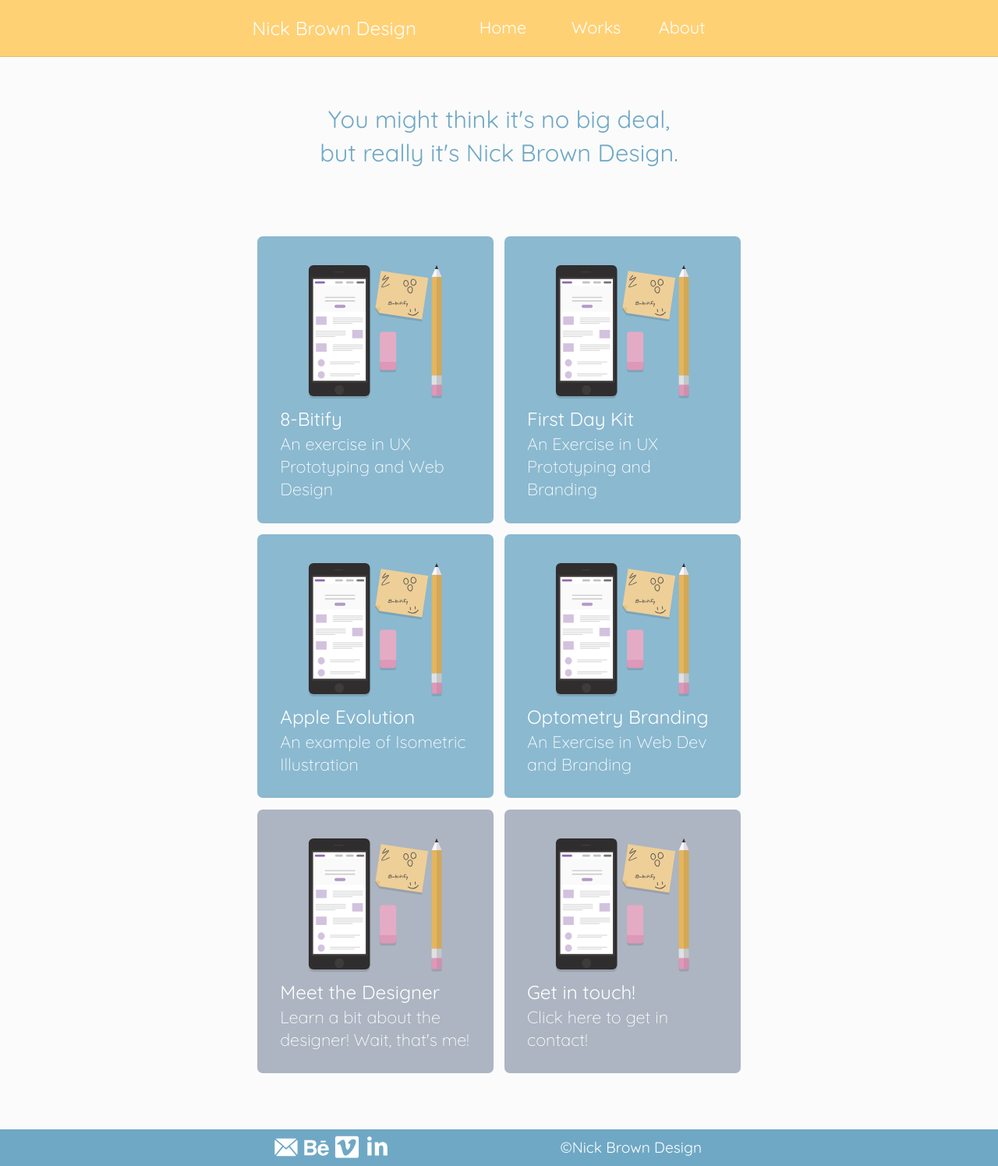
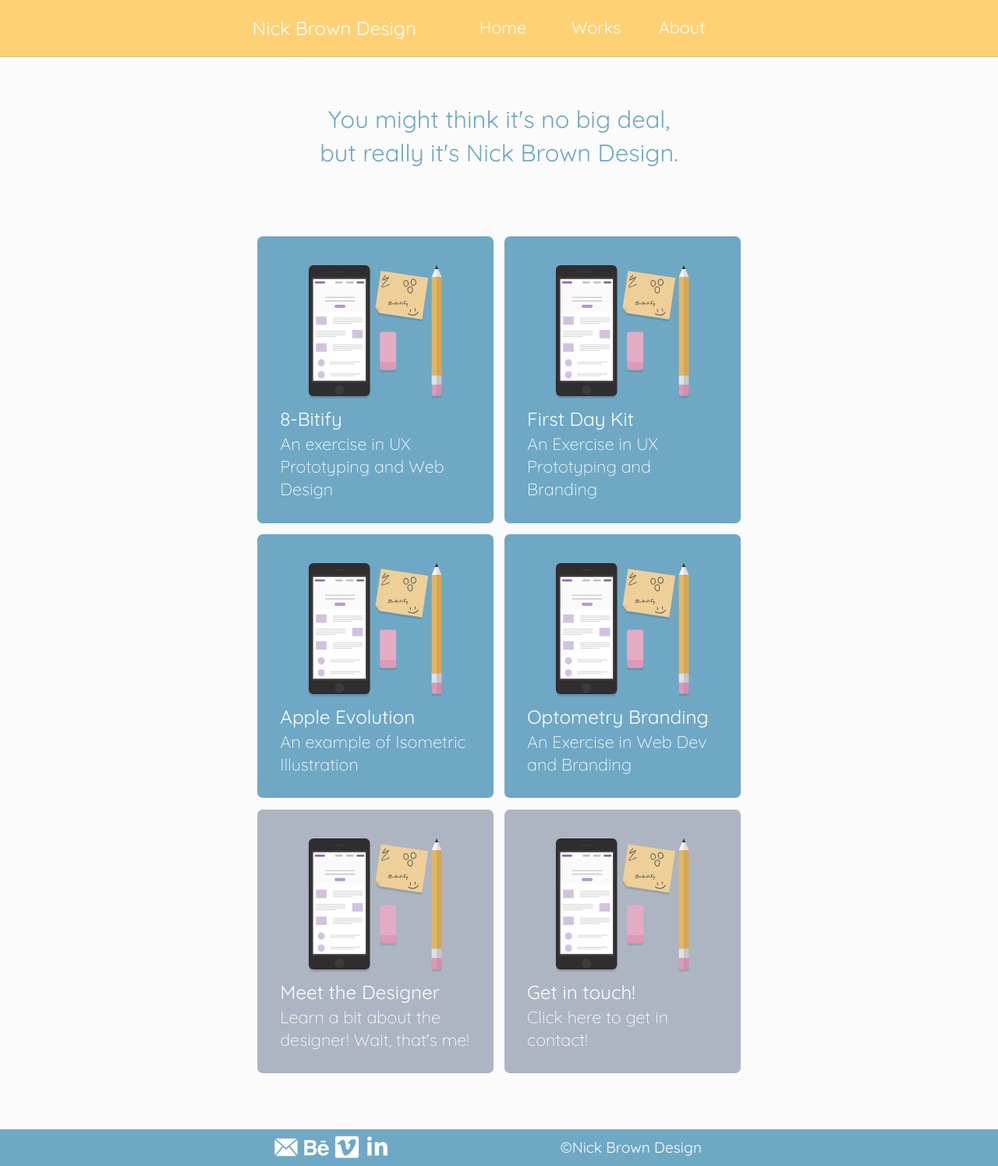
Before and after one commit to nicktgbrown/portfolio-site, a Jekyll site: the page built from index.html, in a window 1280 px wide. Shown: the whole page at 78% size. Built offline with Jekyll 4.4.1, drawn with Linux system fonts in a browser that asks for light colours; some web fonts are replaced.

Commit message:
Change card colour to match banner

```diff
--- a/css/main.css
+++ b/css/main.css
@@ -68,7 +68,7 @@ footer h4 {
 }
 
 .card {
-  background-color: #8bb9d0;
+  background-color: #6fa8c5;
   border-radius: 7px;
   color: #fff;
 }
```
